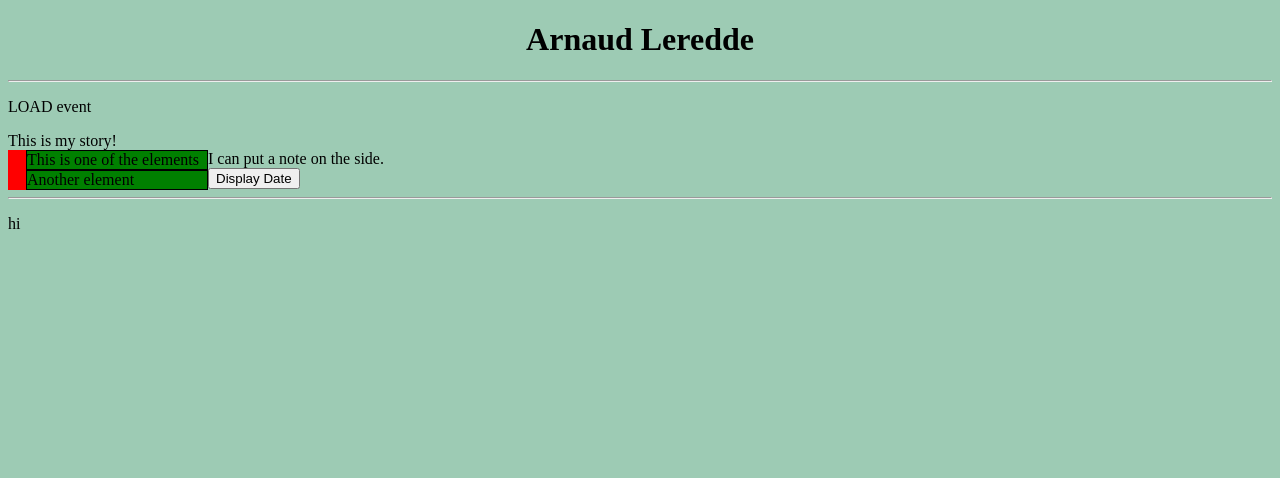
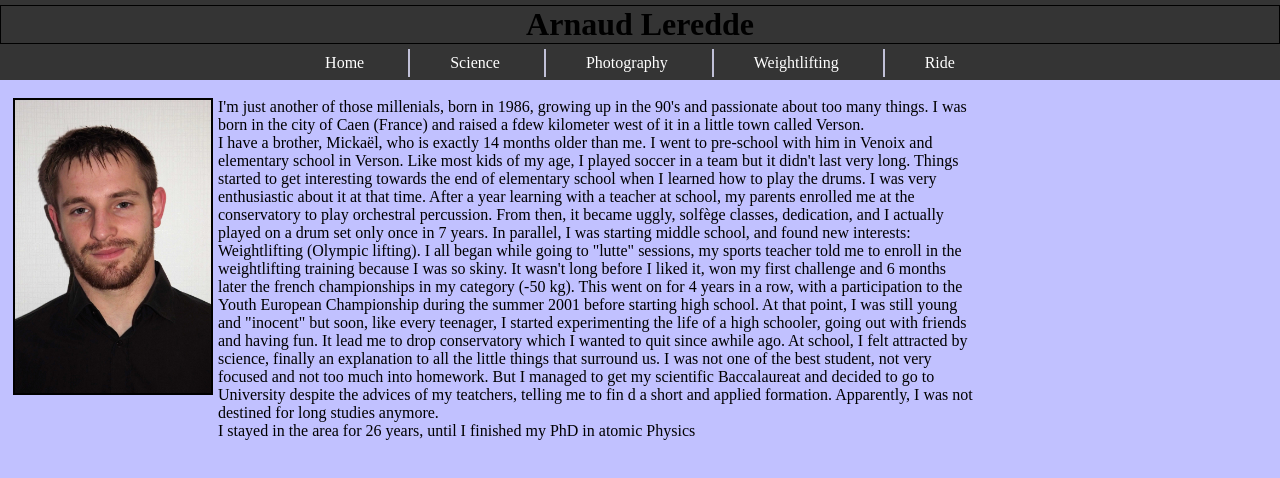
Before and after one commit to ArnaudL-IT/site_internet, a plain HTML site: page index.html in a window 1280 px wide. Drawn offline with Linux system fonts and the light colour scheme.

Commit message:
add profile picture

```diff
--- a/css/style.css
+++ b/css/style.css
@@ -1,24 +1,69 @@
+*{
+	box-sizing: border-box;
+}
+
 body{
-	box-sizing: border-box;
-	background-color: #9DCBB4;
+	background-color: #C1C1FF;
+}
+
+header{
+	position: absolute;
+	left: 0px;
+	top: 0px;
+	background: #343434;
+	width: 100%;
+	height: 80px;
 }
 
 h1{
 	text-align: center;
+	border: solid 1px black;
+	margin-top: 5px;
+	margin-bottom: 5px;
 }
 
-.left{
+.menu{
+	text-align: center;
+	padding: 0px;
+	margin: 0px;
+	list-style: none;
+}
+
+.menu li{
+	display: inline;
+}
+
+.menu nav{
+	border-left: solid 2px #C0C0D7;
+	display: inline-block;
+	padding: 5px 40px;
+}
+
+nav>a{
+	text-decoration: none;
+	color: white;
+}
+
+#first{
+	border-left: none;
+	margin-left: 10%;
+}
+
+#last{
+	margin-right: 10%;
+}
+
+#profile{
+	width: 200px;
 	display: inline-block;
 	float: left;
-	width: 200px;
-	background: red;
+	margin: 90px 5px;
+	border: solid 2px black;
 }
 
-.left div{
-	width: 90%;
-	margin-left: auto;
-	margin-right: auto:
-	margin-top: 10px;
-	background: green;
-	border: 1px solid black;
+aside{
+	display: inline-block;
+	float: left;
+	width: 60%;
+	margin-top: 90px;
 }
--- a/index.html
+++ b/index.html
@@ -7,17 +7,22 @@
 	<link rel="stylesheet" type="text/css" href="css/style.css">
 	<script src="js/javaScript.js"></script>
 </head>
-<body onload="message('LOAD')">
-	<h1>Arnaud Leredde</h1><hr>
-	<p id="output">Message here</p>
-	<section>This is my story!</section>
-	<div class="left">
-		<div>This is one of the elements</div>
-		<div>Another element</div>
+<body>
+	<header>
+		<h1>Arnaud Leredde</h1>
+		<ul class="menu">
+			<li><nav id="first"><a href="index.html">Home</a></nav></li>
+			<li><nav><a href="index.html">Science</a></nav></li>
+			<li><nav><a href="index.html">Photography</a></nav></li>
+			<li><nav><a href="index.html">Weightlifting</a></nav></li>
+			<li><nav id="last"><a href="index.html">Ride</a></nav></li>
+	</header>
+	<div>
+		<img src="img/leredde_light.jpg" alt="Profile picture" id="profile">
+		<aside>I'm just another of those millenials, born in 1986, growing up in the 90's and passionate about too many things. I was born in the city of Caen (France) and raised a fdew kilometer west of it in a little town called Verson.<br/>
+		I have a brother, Mickaël, who is exactly 14 months older than me. I went to pre-school with him in Venoix and elementary school in Verson. Like most kids of my age, I played soccer in a team but it didn't last very long. Things started to get interesting towards the end of elementary school when I learned how to play the drums. I was very enthusiastic about it at that time. After a year learning with a teacher at school, my parents enrolled me at the conservatory to play orchestral percussion. From then, it became uggly, solfège classes, dedication, and I actually played on a drum set only once in 7 years. In parallel, I was starting middle school, and found new interests: Weightlifting (Olympic lifting). I all began while going to "lutte" sessions, my sports teacher told me to enroll in the weightlifting training because I was so skiny. It wasn't long before I liked it, won my first challenge and 6 months later the french championships in my category (-50 kg). This went on for 4 years in a row, with a participation to the Youth European Championship during the summer 2001 before starting high school. At that point, I was still young and "inocent" but soon, like every teenager, I started experimenting the life of a high schooler, going out with friends and having fun. It lead me to drop conservatory which I wanted to quit since awhile ago.
+		At school, I felt attracted by science, finally an explanation to all the little things that surround us. I was not one of the best student, not very focused and not too much into homework. But I managed to get my scientific Baccalaureat and decided to go to University despite the advices of my teatchers, telling me to fin d a short and applied formation. Apparently, I was not  destined for long studies anymore.<br>
+		I stayed in the area for 26 years, until I finished my PhD in atomic Physics</aside>
 	</div>
-	<aside>I can put a note on the side.</aside>
-	<button type="button" onclick="displayDate()">Display Date</button>
-	<hr>
-	<p id="Date">hi</p>
 </body>
 </html>
```
Also changed, not shown: img/leredde_light.jpg (added).
